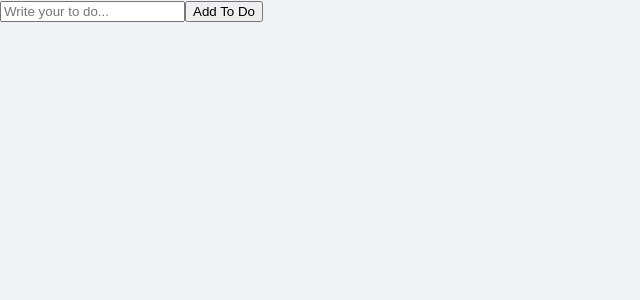
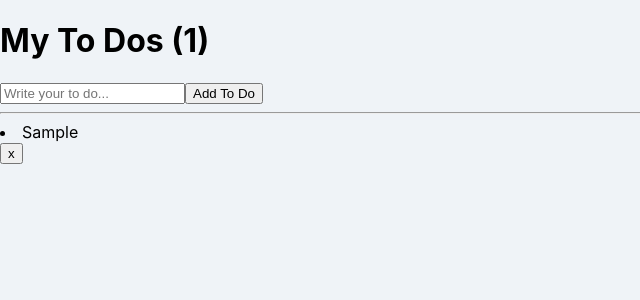
Before and after one commit to cks3066/movie_app, a React (Create React App) app: page / in a window 1280 px wide. Both pictures are taken after typing "Sample" into the empty fields and a click on the button "Add To Do". Shown: the top 300 px of the page, without its empty margins (0-640 px from the left). Built offline with nearby package versions, Linux system fonts and the light colour scheme.

Commit message:
chore: To Do List Part Two

```diff
--- a/package.json
+++ b/package.json
@@ -8,6 +8,7 @@
     "@testing-library/user-event": "^12.1.10",
     "axios": "^0.21.4",
     "gh-pages": "^3.2.3",
+    "process": "^0.11.10",
     "prop-types": "^15.7.2",
     "react": "^17.0.2",
     "react-dom": "^17.0.2",
--- a/src/App.js
+++ b/src/App.js
@@ -4,18 +4,24 @@ import "./App.css";
 const App = (props) => {
   const [toDo, setToDo] = React.useState("");
   const [toDos, setToDos] = React.useState([]);
-
-  const onChange = (event) => setToDo(event.target.value);
-  const onSubmit = (event) => {
-    event.preventDefault();
+  const onChange = (e) => setToDo(e.target.value);
+  const onSubmit = (e) => {
+    e.preventDefault();
     if (toDo === "") return;
+    setToDos((currentArray) => [toDo, ...currentArray]);
     setToDo("");
-    setToDos([...toDos, toDo]);
-    setToDos((currentArray) => [...toDos, toDo]);
-    console.log(toDos);
+  };
+  const deleteClick = (e) => {
+    const target = e.target.id;
+    setToDos((currentArray) =>
+      currentArray.filter((item) => {
+        return item !== target;
+      })
+    );
   };
   return (
     <div>
+      <h1>My To Dos ({toDos.length})</h1>
       <form onSubmit={onSubmit}>
         <input
           onChange={onChange}
@@ -25,6 +31,15 @@ const App = (props) => {
         />
         <button>Add To Do</button>
       </form>
+      <hr />
+      {toDos.map((item, index) => (
+        <div key={index}>
+          <li>{item}</li>
+          <button id={item} onClick={deleteClick}>
+            x
+          </button>
+        </div>
+      ))}
     </div>
   );
 };
```
Also changed, not shown: 2 other files (tests, documents, lock files or other folders).
